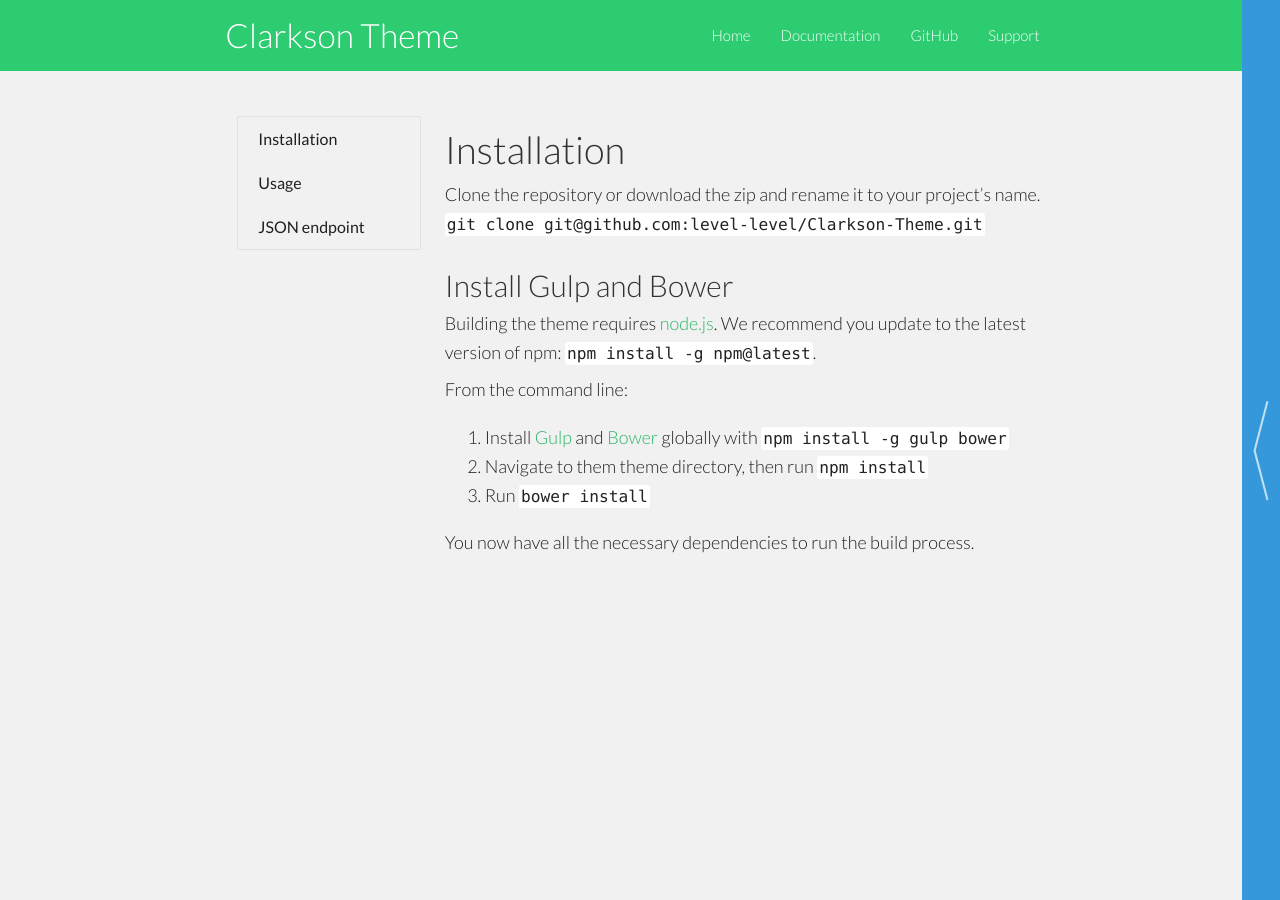
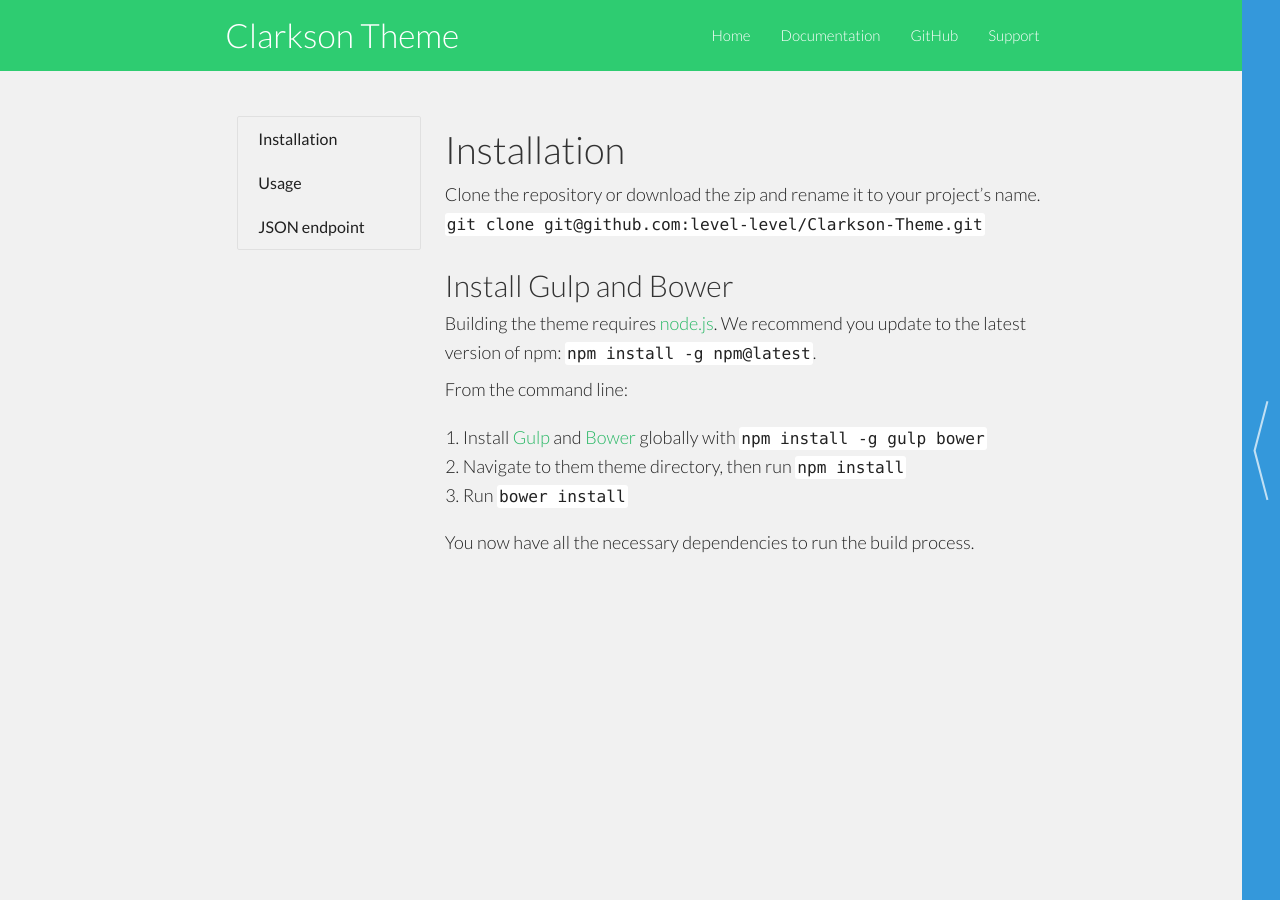
Before and after one commit to level-level/Clarkson-Theme, a Jekyll site: the page built from theme/docs/index.md, in a window 1280 px wide. Built offline with Jekyll 4.4.1, drawn with Linux system fonts in a browser that asks for light colours; some web fonts are replaced.

```diff
--- a/_sass/_global.scss
+++ b/_sass/_global.scss
@@ -31,12 +31,15 @@ a {
   }
 }
 
-
 ul {
   padding: 0;
   li {
     list-style-type: none;
   }
+}
+
+ol {
+  padding-left: 1em;
 }
 
 // classic clearfix
```
